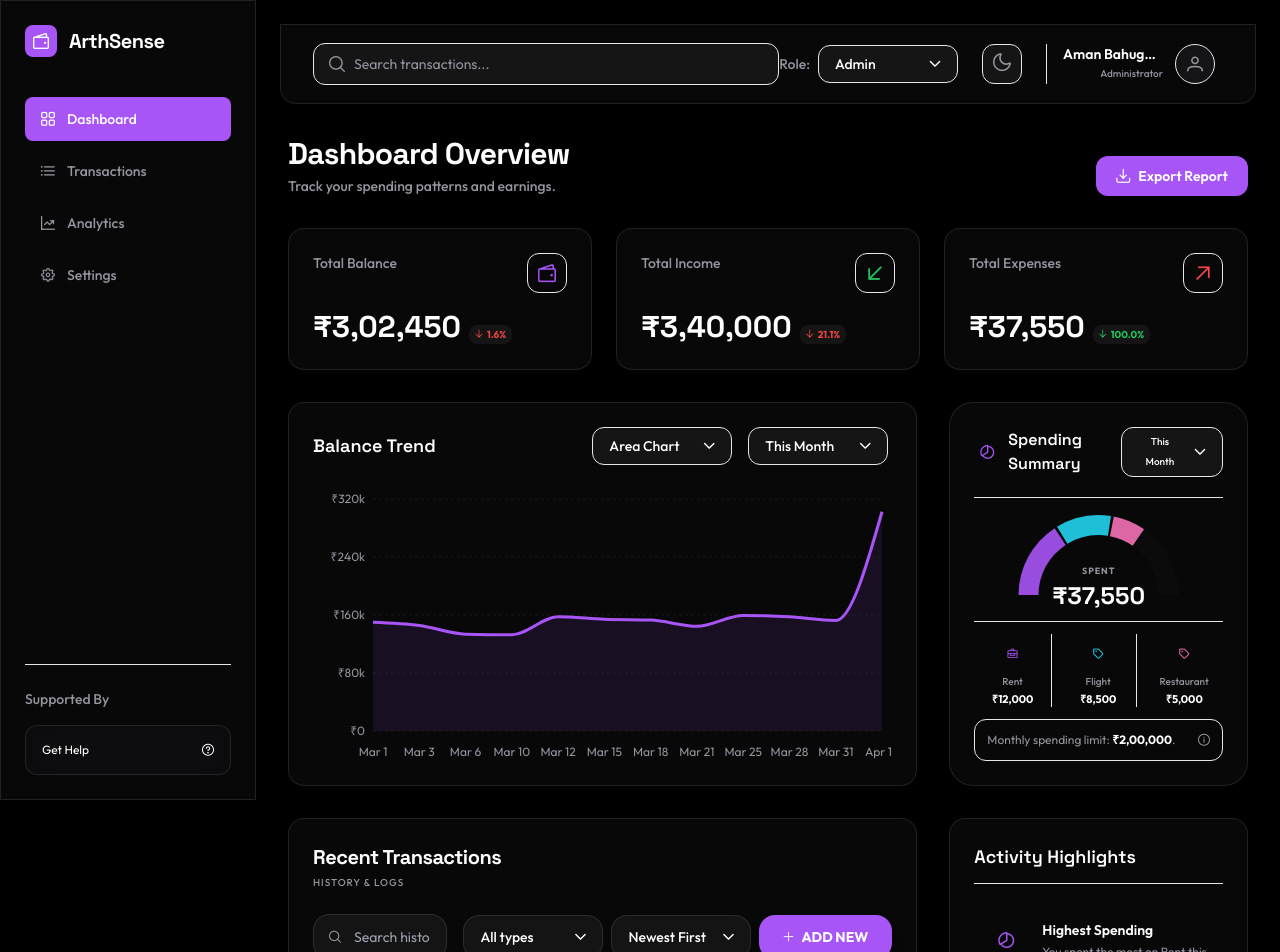
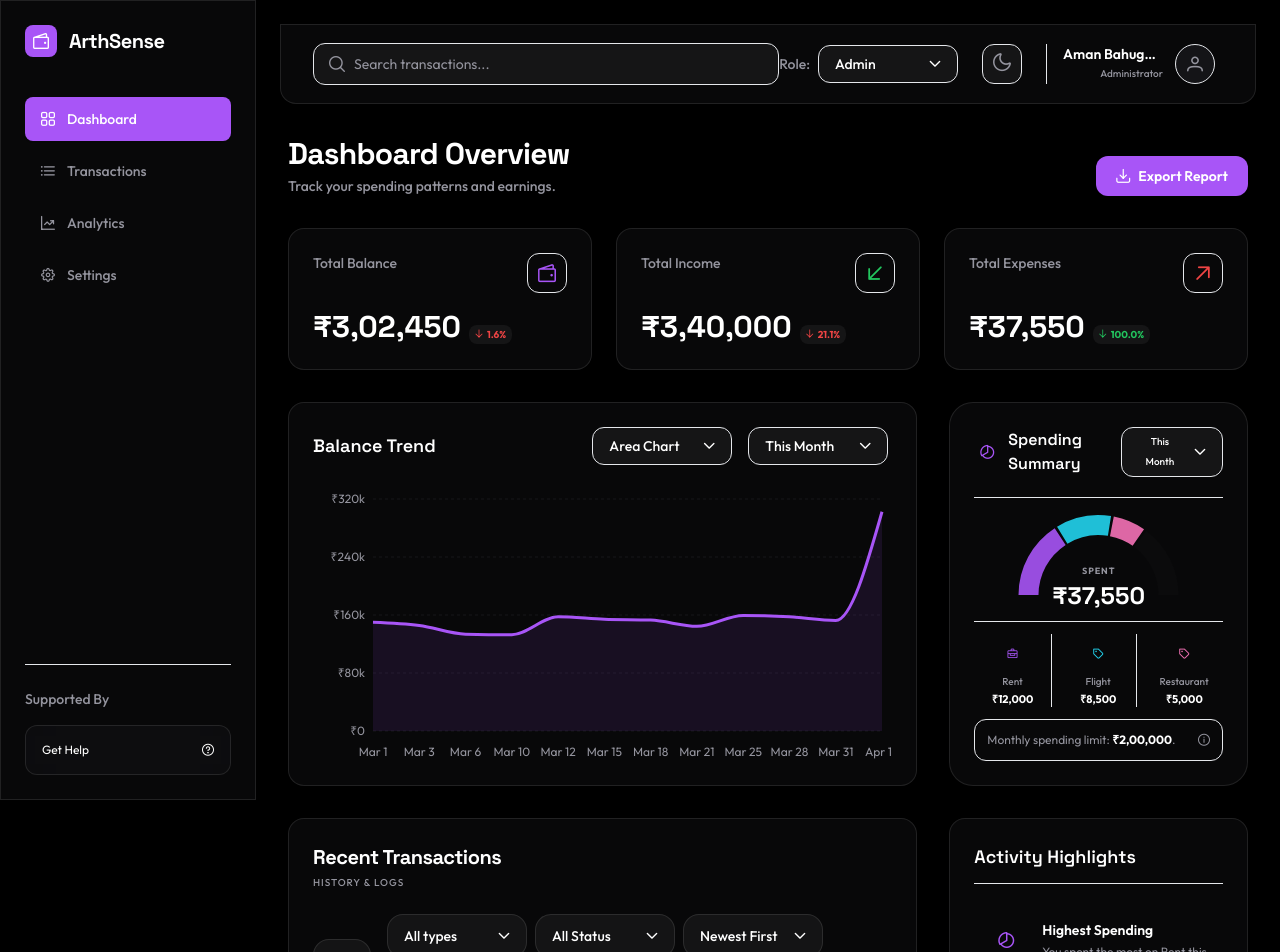
Before and after one commit to Aman-Bahuguna/Finance-Dashboard-UI-Zorvyn-, a React (Vite) app: page / in a window 1280 px wide. Shown: the top 952 px of the page. Built offline with nearby package versions, Linux system fonts and the light colour scheme.

Commit message:
feat(dashboard): Implementation of status-aware financial calculations and filtering logic to exclude 'Failed' transactions.

```diff
--- a/src/components/dashboard/BalanceChart.jsx
+++ b/src/components/dashboard/BalanceChart.jsx
@@ -13,8 +13,10 @@ const BalanceChart = () => {
 
   // Calculate running balance per day for the chart
   let chartData = [];
-  if (transactions.length > 0) {
-    const sorted = [...transactions].sort((a,b) => new Date(a.date) - new Date(b.date));
+  const validTransactions = transactions.filter(t => t.status !== 'Failed');
+
+  if (validTransactions.length > 0) {
+    const sorted = [...validTransactions].sort((a,b) => new Date(a.date) - new Date(b.date));
     let currentBalance = 0;
     const balanceByDate = {};
 
--- a/src/components/dashboard/CategoryChart.jsx
+++ b/src/components/dashboard/CategoryChart.jsx
@@ -9,7 +9,8 @@ const CategoryChart = () => {
   const [timePeriod, setTimePeriod] = useState('This Month');
 
   // Compute total and categorized expenses
-  const expenseTransactions = transactions.filter(t => t.type === 'expense');
+  const validTransactions = transactions.filter(t => t.status !== 'Failed');
+  const expenseTransactions = validTransactions.filter(t => t.type === 'expense');
   const totalSpent = expenseTransactions.reduce((acc, curr) => acc + curr.amount, 0);
 
   const rawData = expenseTransactions.reduce((acc, curr) => {
--- a/src/components/dashboard/SummaryCards.jsx
+++ b/src/components/dashboard/SummaryCards.jsx
@@ -24,17 +24,20 @@ const SummaryCards = () => {
   const prevMonthTransactions = filterByMonth(transactions, prevMonth, prevYear);
 
   const calculateTotals = (data) => {
-    const inc = data.filter(t => t.type === 'income').reduce((acc, curr) => acc + curr.amount, 0);
-    const exp = data.filter(t => t.type === 'expense').reduce((acc, curr) => acc + curr.amount, 0);
+    // Only count transactions that haven't failed
+    const validData = data.filter(t => t.status !== 'Failed');
+    const inc = validData.filter(t => t.type === 'income').reduce((acc, curr) => acc + curr.amount, 0);
+    const exp = validData.filter(t => t.type === 'expense').reduce((acc, curr) => acc + curr.amount, 0);
     return { inc, exp, bal: inc - exp };
   };
 
   const current = calculateTotals(currentMonthTransactions);
   const prev = calculateTotals(prevMonthTransactions);
 
-  // Overall Totals for display
-  const totalIncome = transactions.filter(t => t.type === 'income').reduce((acc, curr) => acc + curr.amount, 0);
-  const totalExpenses = transactions.filter(t => t.type === 'expense').reduce((acc, curr) => acc + curr.amount, 0);
+  // Overall Totals for display - Filtering logic moved here too
+  const validTransactions = transactions.filter(t => t.status !== 'Failed');
+  const totalIncome = validTransactions.filter(t => t.type === 'income').reduce((acc, curr) => acc + curr.amount, 0);
+  const totalExpenses = validTransactions.filter(t => t.type === 'expense').reduce((acc, curr) => acc + curr.amount, 0);
   const totalBalance = totalIncome - totalExpenses;
 
   const getPercentageChange = (curr, prevVal) => {
--- a/src/components/transactions/TransactionList.jsx
+++ b/src/components/transactions/TransactionList.jsx
@@ -14,6 +14,7 @@ const TransactionList = ({ showInsights = false, limit = null }) => {
   const dispatch = useDispatch();
 
   const [filter, setFilter] = useState('All');
+  const [statusFilter, setStatusFilter] = useState('All');
   const [searchTerm, setSearchTerm] = useState('');
   const [sortBy, setSortBy] = useState('date-desc');
   const [currentPage, setCurrentPage] = useState(1);
@@ -26,11 +27,12 @@ const TransactionList = ({ showInsights = false, limit = null }) => {
   // Reset to first page when filtering
   React.useEffect(() => {
     setCurrentPage(1);
-  }, [filter, searchTerm, sortBy]);
+  }, [filter, statusFilter, searchTerm, sortBy]);
 
   // Filtering Logic
   let filteredData = transactions.filter(t => {
     if (filter !== 'All' && filter.toLowerCase() !== t.type) return false;
+    if (statusFilter !== 'All' && statusFilter !== (t.status || 'Completed')) return false;
     if (searchTerm && !t.category.toLowerCase().includes(searchTerm.toLowerCase())) return false;
     return true;
   });
@@ -104,6 +106,13 @@ const TransactionList = ({ showInsights = false, limit = null }) => {
     { value: 'Expense', label: 'Expense' }
   ];
 
+  const statusFilterOptions = [
+    { value: 'All', label: 'All Status' },
+    { value: 'Completed', label: 'Completed' },
+    { value: 'Pending', label: 'Pending' },
+    { value: 'Failed', label: 'Failed' }
+  ];
+
   const sortOptions = [
     { value: 'date-desc', label: 'Newest First' },
     { value: 'date-asc', label: 'Oldest First' },
@@ -163,6 +172,13 @@ const TransactionList = ({ showInsights = false, limit = null }) => {
                     value={filter}
                     options={typeOptions}
                     onChange={(val) => setFilter(val)}
+                    className="min-w-[120px]"
+                    buttonClassName="!bg-white/5 !border-white/10 !rounded-2xl !h-[44px]"
+                  />
+                  <Dropdown
+                    value={statusFilter}
+                    options={statusFilterOptions}
+                    onChange={(val) => setStatusFilter(val)}
                     className="min-w-[120px]"
                     buttonClassName="!bg-white/5 !border-white/10 !rounded-2xl !h-[44px]"
                   />
```
